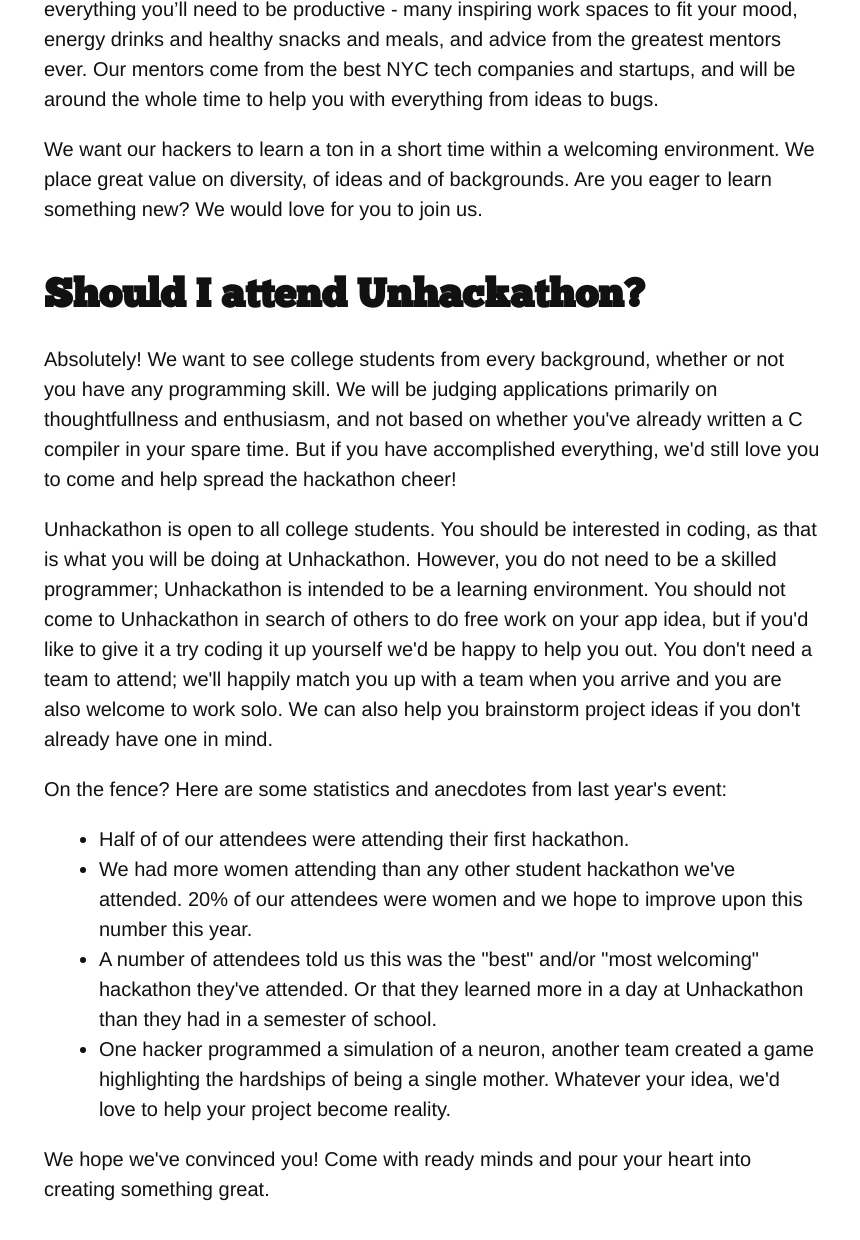
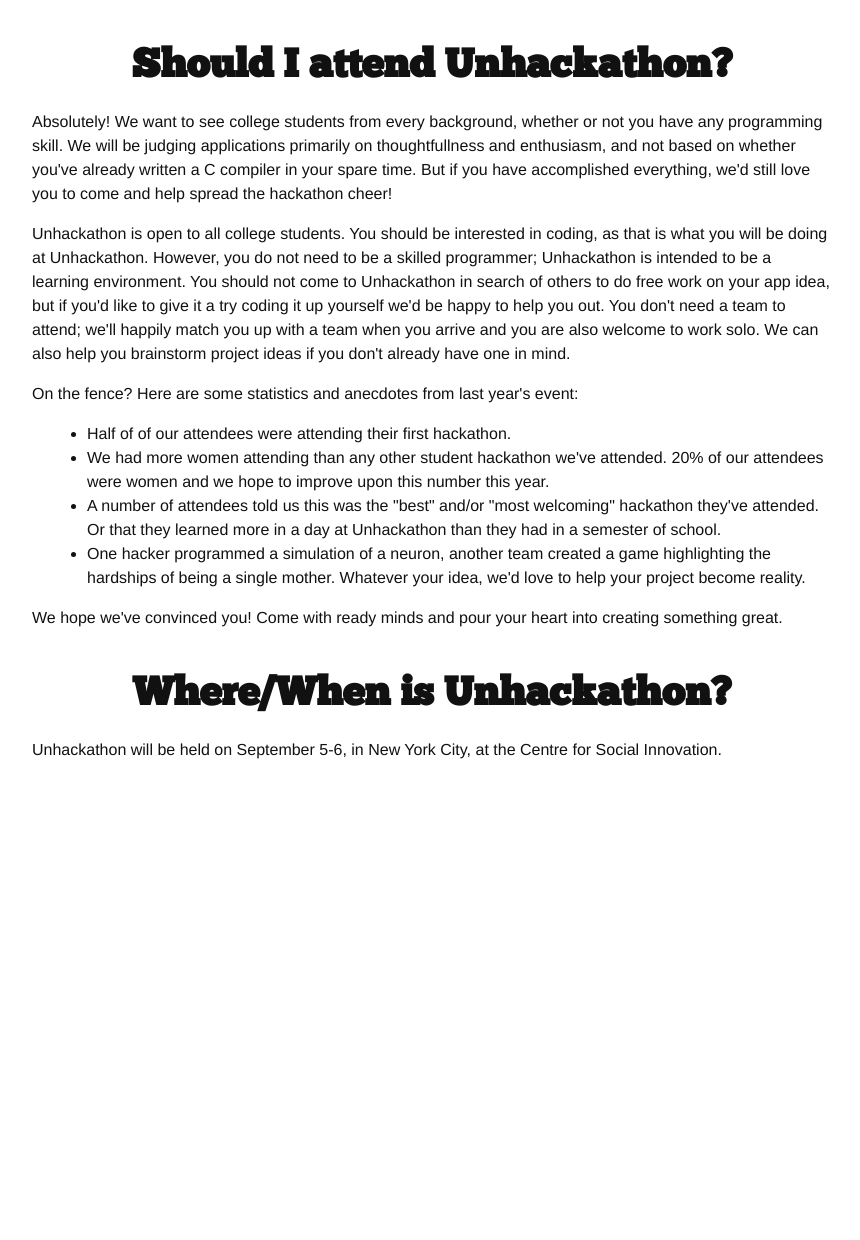
Before and after one commit to unhackathon/website, a Jekyll site: the page built from index.html, in a window 1280 px wide, cut to the strip 1366-2619 px from the top of the page. Shown: the top 1240 px of the strip, without its empty margins (208-1068 px from the left). Built offline with Jekyll 4.4.1, drawn with Linux system fonts in a browser that asks for light colours; after the commit the page ends 2176 px from its top, so only the background shows below that; some of the changed text lies outside the part shown.

Commit message:
fix typo and center stuff

```diff
--- a/_config.yml
+++ b/_config.yml
@@ -1,5 +1,5 @@
 # Site settings
-title: Your awesome title
+title: Unhackathon
 email: your-email@domain.com
 description: > # this means to ignore newlines until "baseurl:"
   Write an awesome description for your new site here. You can edit this
--- a/_sass/_layout.scss
+++ b/_sass/_layout.scss
@@ -12,6 +12,7 @@
 .section-heading {
     font-family: unhackathon-font;
     font-size:40px;
+    text-align: center;
 }
 
 section {
--- a/css/main.scss
+++ b/css/main.scss
@@ -7,7 +7,7 @@
 
 // Our variables
 $base-font-family: Helvetica, Arial, sans-serif;
-$base-font-size:   20px;
+$base-font-size:   16px;
 $small-font-size:  $base-font-size * 0.875;
 $base-line-height: 1.5;
 
--- a/index.html
+++ b/index.html
@@ -18,6 +18,8 @@
     </g>
   </div>
 <div class="home content">
+  <!--<a class="typeform-share button" href="https://unhackathon.typeform.com/to/L0hqtf" data-mode="2" target="_blank">Launch me!</a>-->
+
   <section>
     <h1 class="section-heading">What is Unhackathon?</h1>
     <p>When we first created Unhackathon, we wanted to make hackathons even more inclusive and fun! Our first order of business was making sure that everyone felt safe, had good food to eat, and time to sleep. We then moved onto improving awards, ensuring that they were based on technical ambition, thoughtful code, inspired design, and potential for improvements beyond the hackathon. This year, we want to go further in making the event the funnest possible for everyone involved. We want everyone, from enthusiastic beginners to grizzled coding veterans to come home with something they're proud of, and something new they've learned.</p>
@@ -40,6 +42,6 @@
   </section>
   <section>
     <h1 class="section-heading">Where/When is Unhackathon?</h1>
-    <p>Unhackathon will be held on September 5-6, in New York City, at the Center for Social Innovation.</p>
+    <p>Unhackathon will be held on September 5-6, in New York City, at the Centre for Social Innovation.</p>
   </section>
 </div>
```
